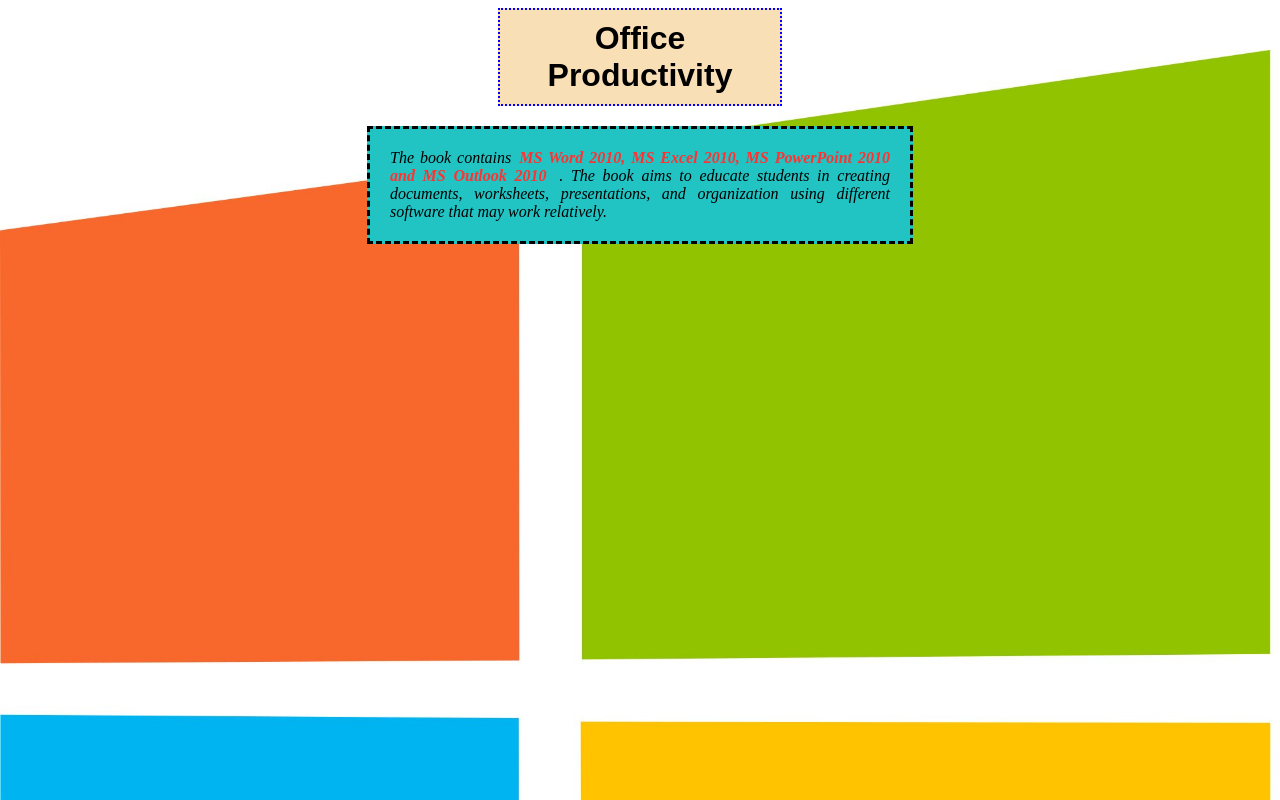
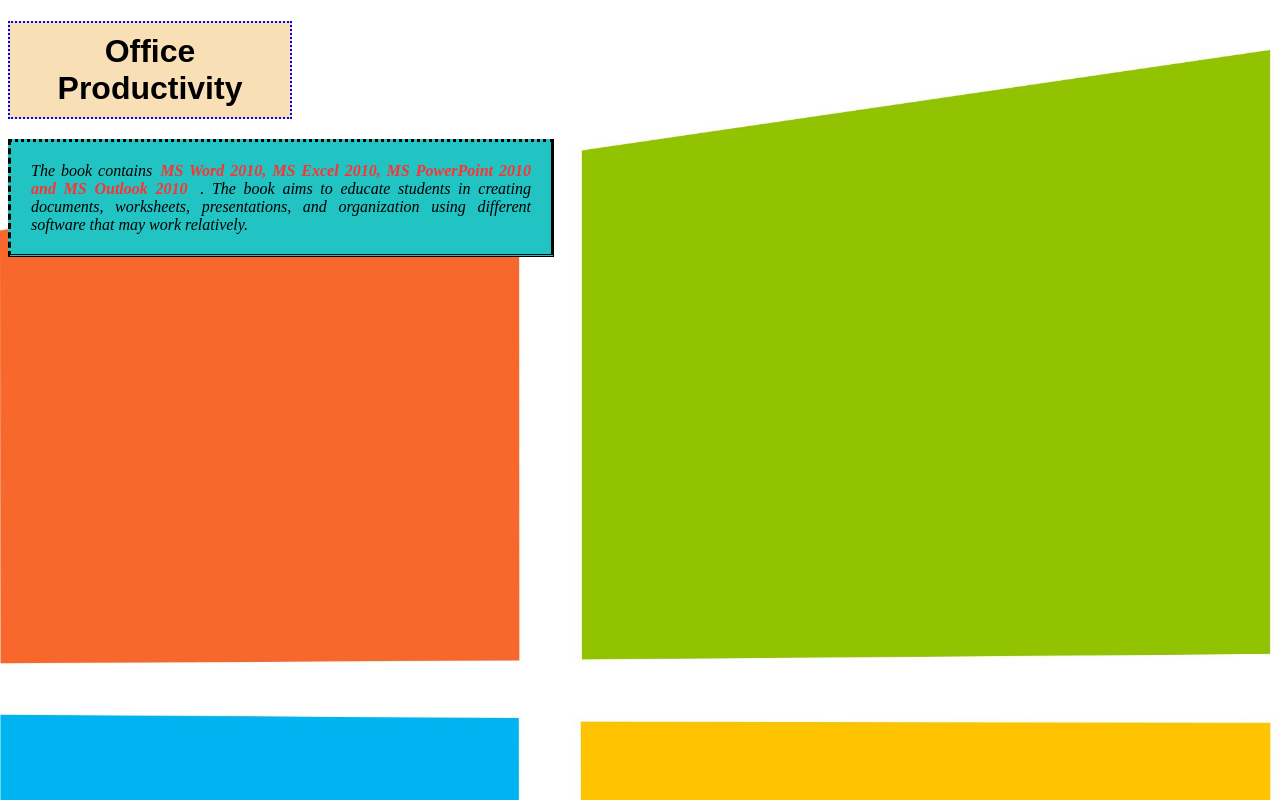
Before and after one commit to johnrafaelrebucas/CS3-2023, a plain HTML site: page FA3_Rebucas/FA3_Rebucas.html in a window 1280 px wide. Drawn offline with Linux system fonts and the light colour scheme.

Commit message:
style.css

```diff
--- a/FA3_Rebucas/style.css
+++ b/FA3_Rebucas/style.css
@@ -12,7 +12,6 @@ h1 {
          border-width: 2px;
          padding: 10px 15px 10px 15px;
          width: 250px;
-         margin: 0 auto;
          margin-bottom: 20px;
          background-color: #f8dfb6;
  }
@@ -24,9 +23,8 @@ h1 {
          padding: 20px;
          border-color: black;
          border-width: 3px;
-         border-style: dashed;
+         border-style: dotted solid double dashed;
          width: 500px;
-         margin: 0 auto;
  }
 
  span {
```
